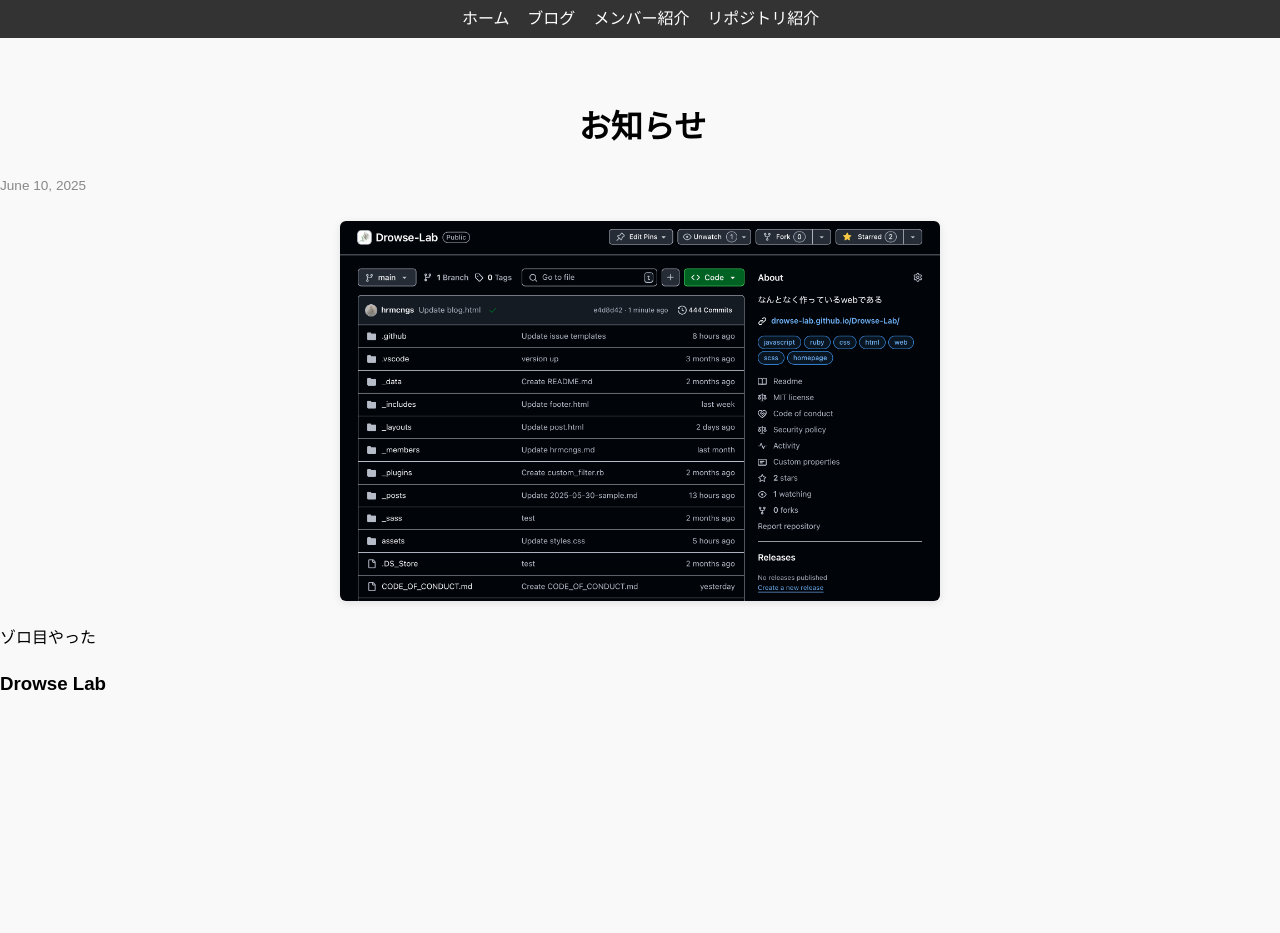
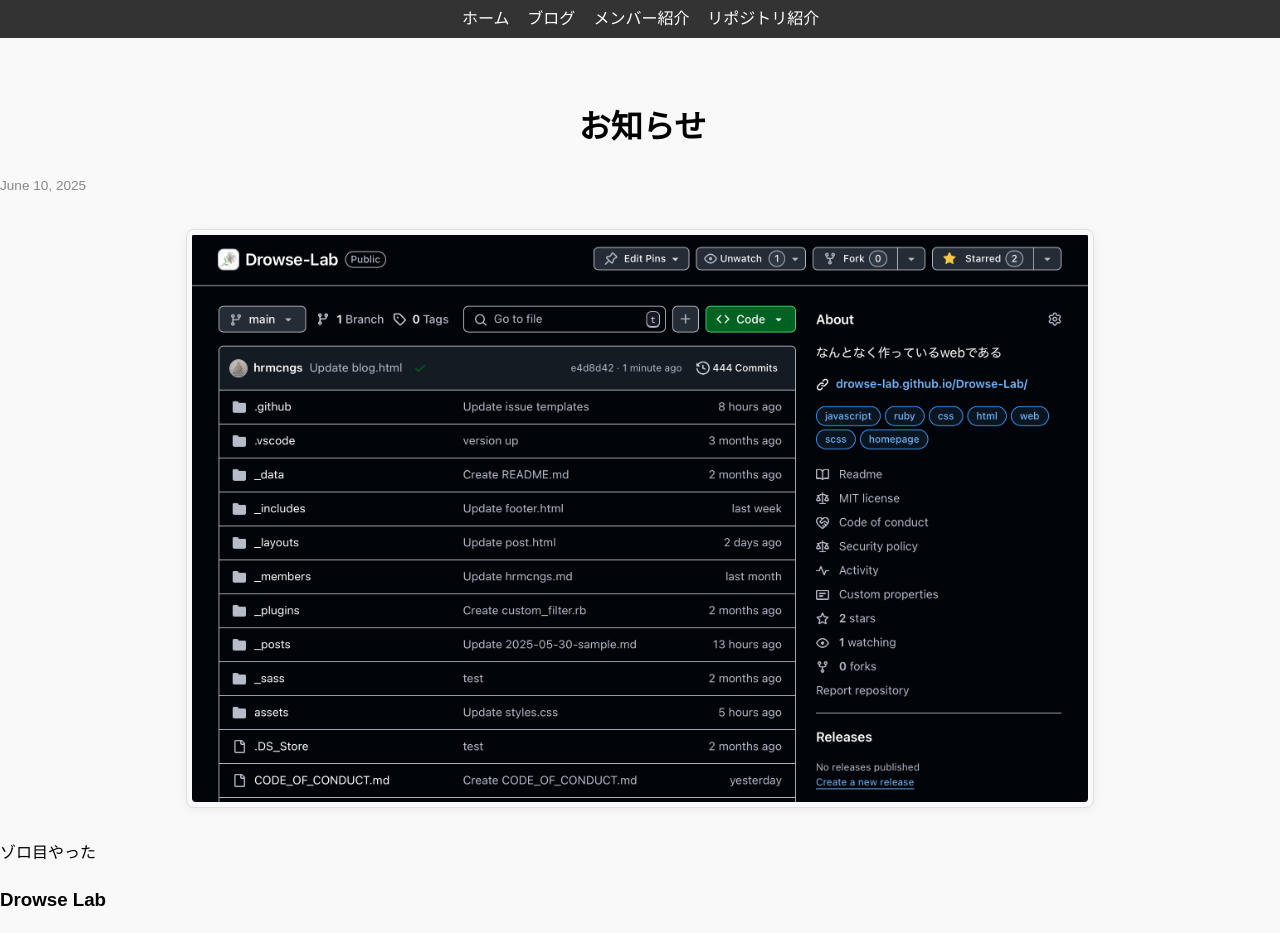
Before and after one commit to Drowse-Lab/Drowse-Lab, a Jekyll site: the page built from _posts/2025-06-10-blog.md, in a window 1280 px wide. Built offline with Jekyll 4.4.1, drawn with Linux system fonts in a browser that asks for light colours; nearby versions of some CDN libraries; some web fonts are replaced; a style sheet for code colours, icons or effects is not loaded; before the commit the page ends 900 px from its top, so only the background shows below that.

Commit message:
Update styles.css

```diff
--- a/assets/css/styles.css
+++ b/assets/css/styles.css
@@ -539,15 +539,18 @@
 
 .post-content img {
   display: block;
-  margin: 1.5rem auto;
-  max-width: 600px;
-  width: 100%;
+  margin: 2rem auto;
+  width: 70%;
+  max-width: 100%;
   height: auto;
-  border-radius: 6px;
-  box-shadow: 0 2px 8px rgba(0, 0, 0, 0.1);
-  transition: transform 0.2s ease;
+  border-radius: 8px;
+  box-shadow: 0 2px 12px rgba(0, 0, 0, 0.06);
+  border: 1px solid #e0e0e0;
+  background: #f9f9f9;
+  padding: 0.3rem;
 }
 
+
 .post-content img:hover {
-  transform: scale(1.015);
+  transform: scale(1.02);
 }
```
